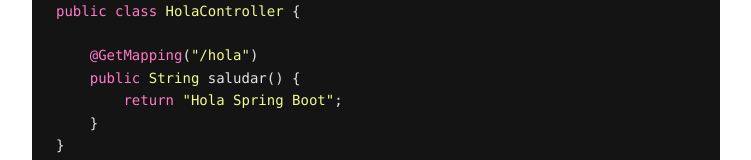
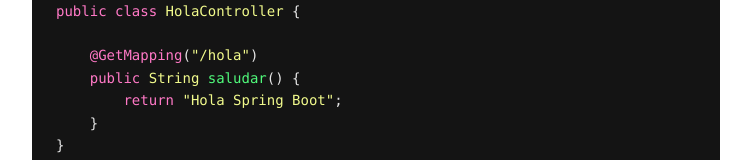
Before and after one commit to AJVP1/spring, a React (Vite) app: page /#/ in a window 1280 px wide. Shown: the part 3071-3231 px from the top of the page, without its empty margins (280-1031 px from the left). Built offline with nearby package versions, Linux system fonts and the light colour scheme.

Commit message:
cambio colores del span

```diff
--- a/src/pages/Introduccion.tsx
+++ b/src/pages/Introduccion.tsx
@@ -30,7 +30,7 @@
 <span class="keyword">public class</span> <span class="string">HolaController</span> {
 
     <span class="keyword">@GetMapping</span>(<span class="string">"/hola"</span>)
-    <span class="keyword">public</span> <span class="string">String</span> saludar() {
+    <span class="keyword">public</span> <span class="string">String</span> <span class="function">saludar</span>() {
         <span class="keyword">return</span> <span class="string">"Hola Spring Boot"</span>;
     }
 }`;
```
